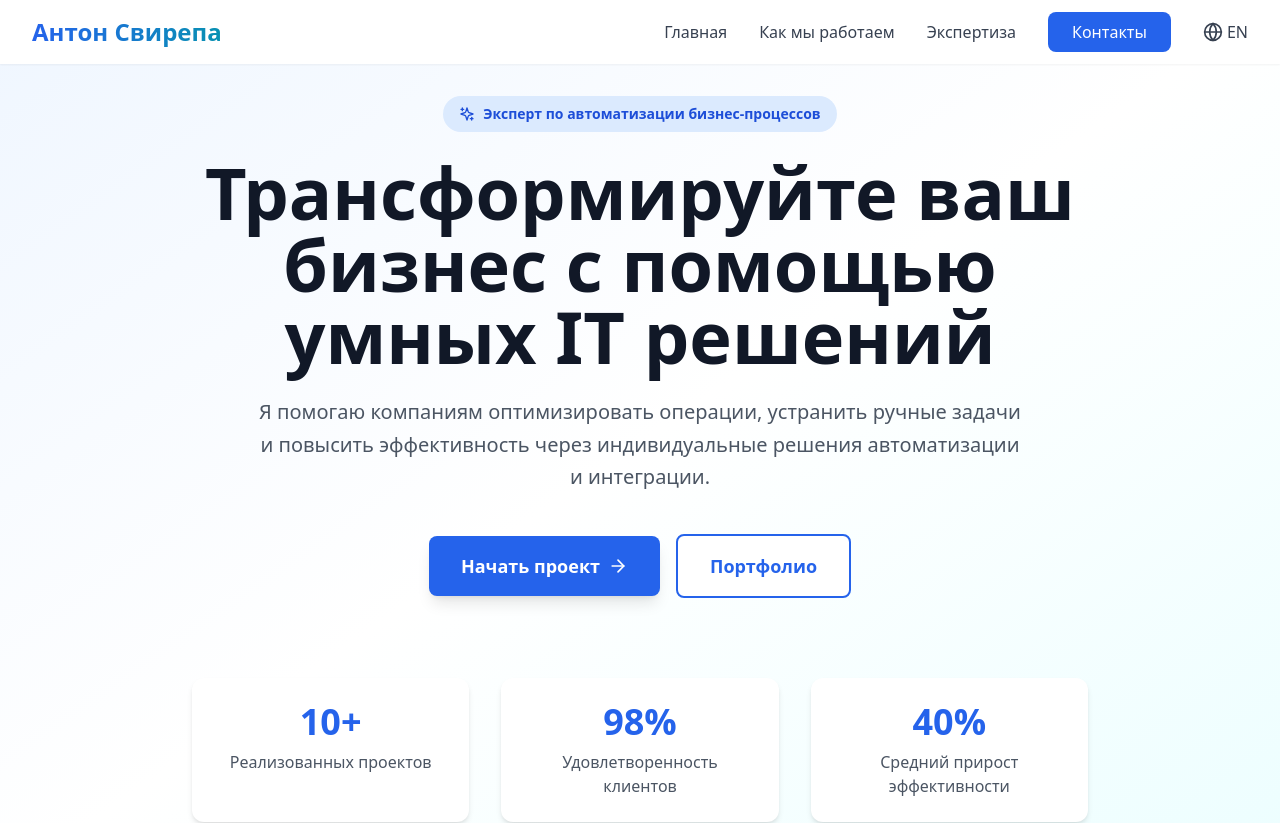
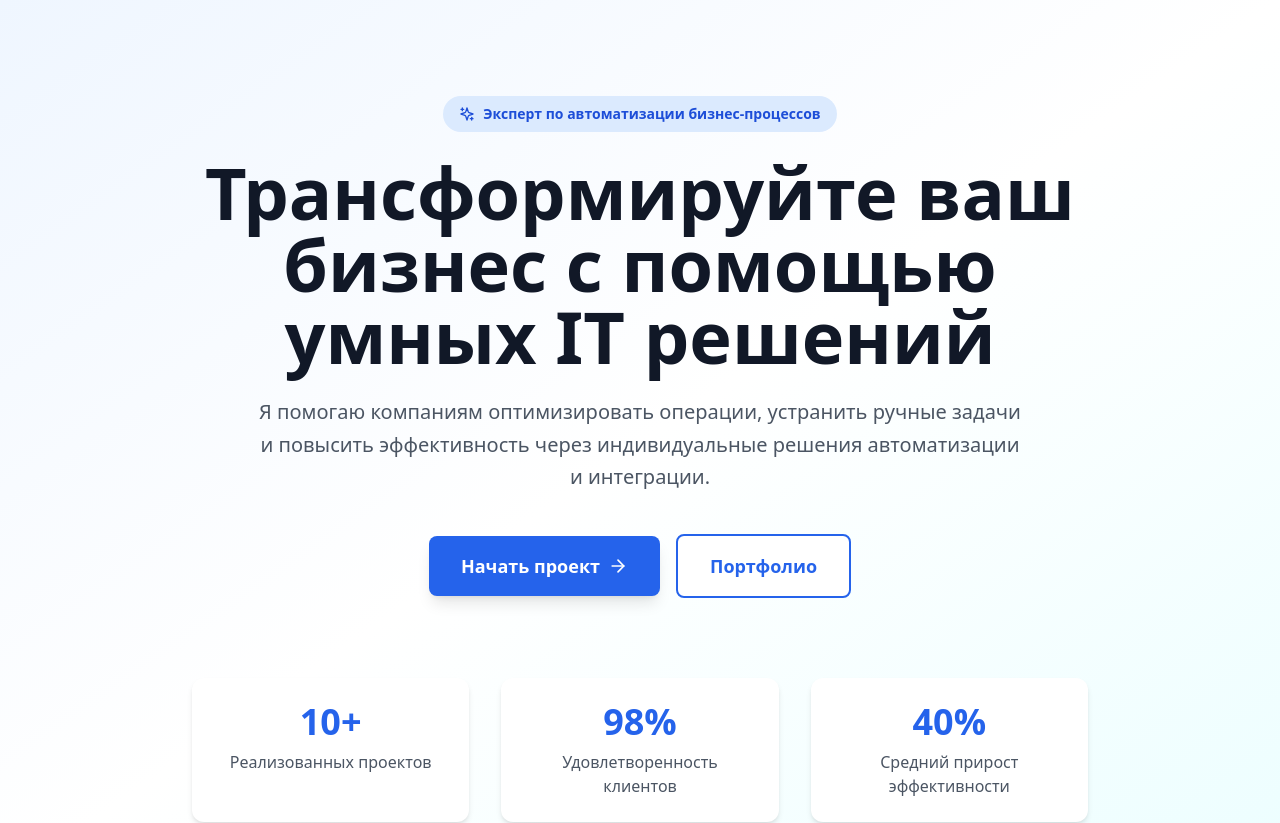
Before and after one commit to ansvir/antonsvirepe-landing, a React (Vite) app: page / in a window 1280 px wide. Shown: the top 823 px of the page. Built offline with nearby package versions, Linux system fonts and the light colour scheme; no server answers.

Commit message:
[dyad] Added scroll-based fade-in animations to sections and the header. - wrote 5 file(s), added react-intersection-observer package(s)

```diff
--- a/package.json
+++ b/package.json
@@ -24,6 +24,7 @@
     "react-dom": "^18.3.1",
     "react-helmet-async": "^2.0.5",
     "react-hot-toast": "^2.6.0",
+    "react-intersection-observer": "^10.0.0",
     "react-snap": "^1.23.0",
     "supabase": "^2.54.11",
     "tailwind-merge": "^3.4.0"
--- a/src/App.tsx
+++ b/src/App.tsx
@@ -9,10 +9,11 @@ import {translations} from './translations';
 import {Language} from './types';
 import Portfolio from "./components/Portfolio.tsx";
 import Quiz from './components/Quiz';
-import Seo from './components/Seo'; // Import Seo component
+import Seo from './components/Seo';
+import FadeInSection from './components/FadeInSection'; // Import FadeInSection
 
 export default function App() {
-    const [language, setLanguage] = useState<Language>('ru'); // Changed default language to 'ru'
+    const [language, setLanguage] = useState<Language>('ru');
     const t = translations[language];
 
     return (
@@ -20,16 +21,31 @@ export default function App() {
             <Seo
                 title={t.hero.title}
                 description={t.hero.subtitle}
-                // You can add more dynamic meta tags here based on the current language or page
             />
+            <FadeInSection delay={100}> {/* Initial fade-in for Header */}
                 <Header t={t} language={language} onLanguageChange={setLanguage}/>
+            </FadeInSection>
+            <FadeInSection>
                 <Hero t={t}/>
+            </FadeInSection>
+            <FadeInSection>
                 <HowWeWork t={t}/>
+            </FadeInSection>
+            <FadeInSection>
                 <Portfolio t={t}/>
+            </FadeInSection>
+            <FadeInSection>
                 <Expertise t={t}/>
+            </FadeInSection>
+            <FadeInSection>
                 <CTA t={t}/>
+            </FadeInSection>
+            <FadeInSection>
                 <Quiz t={t}/>
-            <Footer language={language} t={t}/> {/* Pass translation object to Footer */}
+            </FadeInSection>
+            <FadeInSection>
+                <Footer language={language} t={t}/>
+            </FadeInSection>
         </div>
     );
 }
--- /dev/null
+++ b/src/components/FadeInSection.tsx
@@ -0,0 +1,30 @@
+"use client";
+
+import React from 'react';
+import { useInView } from 'react-intersection-observer';
+
+interface FadeInSectionProps {
+  children: React.ReactNode;
+  delay?: number; // Optional delay in ms
+}
+
+const FadeInSection: React.FC<FadeInSectionProps> = ({ children, delay = 0 }) => {
+  const { ref, inView } = useInView({
+    triggerOnce: true, // Only trigger once
+    threshold: 0.1, // Trigger when 10% of the component is visible
+  });
+
+  return (
+    <div
+      ref={ref}
+      className={`transition-all duration-1000 ease-out ${
+        inView ? 'opacity-100 translate-y-0' : 'opacity-0 translate-y-10'
+      }`}
+      style={{ transitionDelay: `${delay}ms` }}
+    >
+      {children}
+    </div>
+  );
+};
+
+export default FadeInSection;
```
Also changed, not shown: 1 other file (tests, documents, lock files or other folders). Lines whose indentation alone changed are shown as unchanged.
